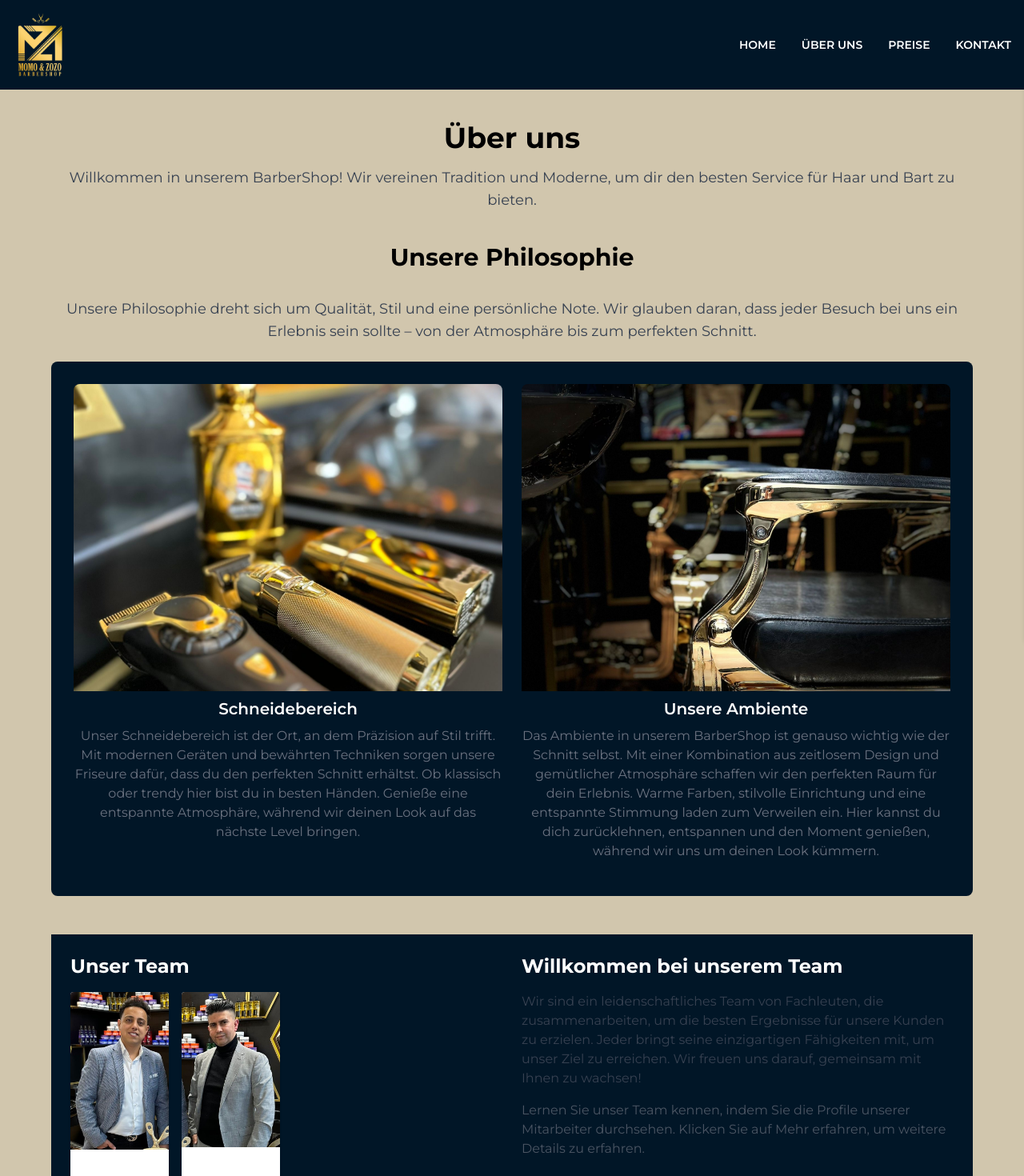
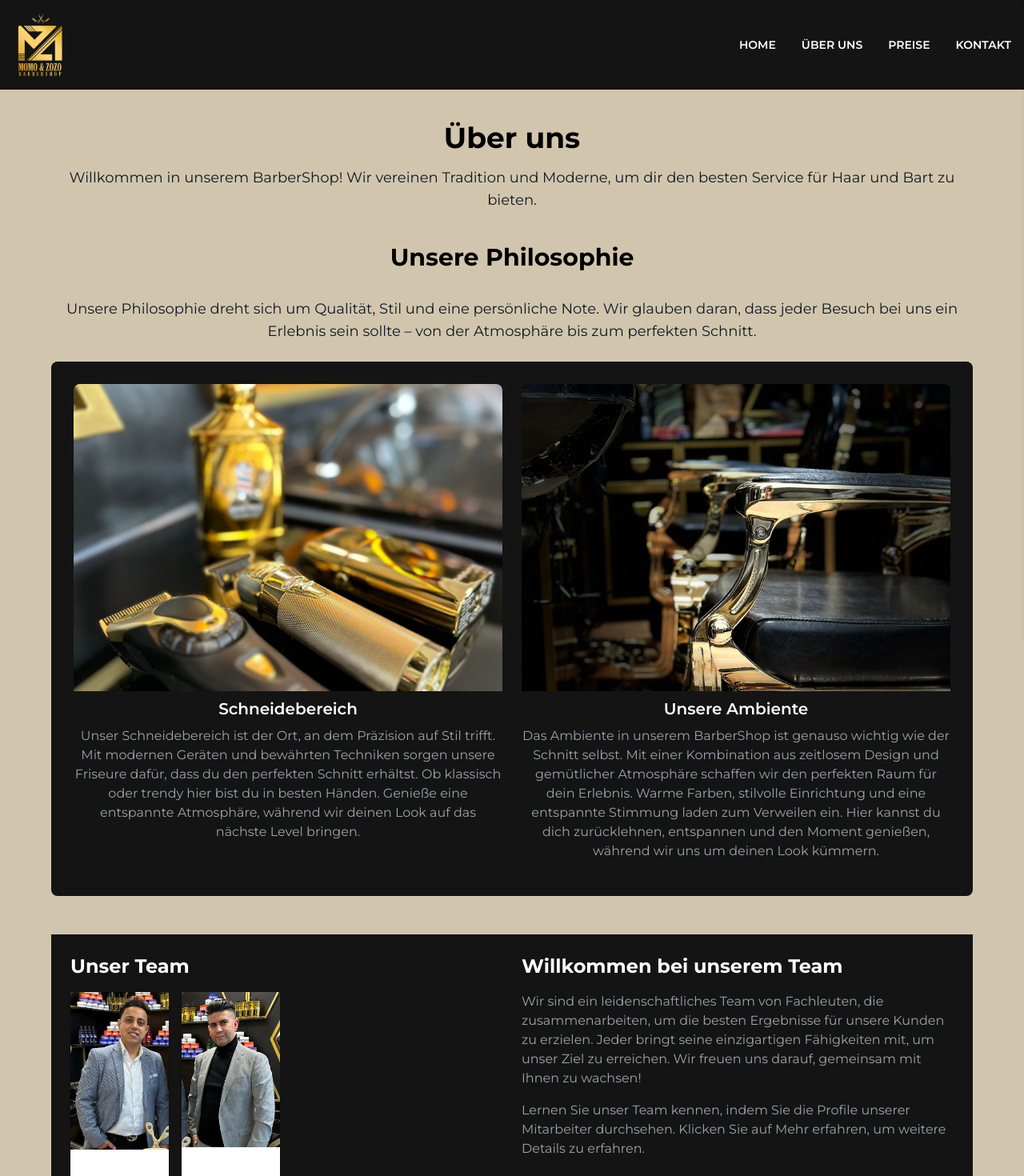
Before and after one commit to AliCodesX/barbershop-landingpage, a Next.js app: page /about in a window 1280 px wide. Shown: the top 1470 px of the page at 80% size. Built offline with nearby package versions, Linux system fonts and the light colour scheme.

Commit message:
new changes

```diff
--- a/app/about/page.tsx
+++ b/app/about/page.tsx
@@ -33,7 +33,7 @@ const UeberUns = () => {
             {/* Über uns Abschnitt */}
             <div className="text-center mb-10">
                 <h2 className="text-4xl font-bold text-black mb-4">Über uns</h2>
-                <p className="text-lg text-gray-700">
+                <p className="text-lg text-gray-900">
                     Willkommen in unserem BarberShop! Wir vereinen Tradition und Moderne, um dir den besten Service für
                     Haar und Bart zu bieten.
                 </p>
@@ -42,7 +42,7 @@ const UeberUns = () => {
 
             <div className="mb-12">
                 <h3 className="text-3xl font-bold text-center mb-8">Unsere Philosophie</h3>
-                <p className="text-lg text-center text-gray-700 mb-6">
+                <p className="text-lg text-center text-gray-900 mb-6">
                     Unsere Philosophie dreht sich um Qualität, Stil und eine persönliche Note. Wir glauben daran, dass
                     jeder Besuch bei uns ein Erlebnis sein sollte – von der Atmosphäre bis zum perfekten Schnitt.
                 </p>
@@ -59,8 +59,8 @@ const UeberUns = () => {
                                     className="absolute inset-0"
                                 />
                             </div>
-                            <h4 className="text-center text-xl font-semibold my-2">{philo.title}</h4>
-                            <p className="text-center text-gray-500 mb-4 ">{philo.text}</p>
+                            <h4 className="text-center  text-xl font-semibold my-2">{philo.title}</h4>
+                            <p className="text-center text-gray-400 mb-4 ">{philo.text}</p>
                         </div>
                     ))}
                 </div>
@@ -106,13 +106,13 @@ const UeberUns = () => {
                 {/* Rechter Container: Text */}
                 <div className="flex-1 lg:w-1/3 lg:pl-6 mt-6 lg:mt-0">
                     <h3 className="text-2xl font-bold mb-4">Willkommen bei unserem Team</h3>
-                    <p className="text-gray-700">
+                    <p className="text-gray-400">
                         Wir sind ein leidenschaftliches Team von Fachleuten, die zusammenarbeiten, um die besten
                         Ergebnisse für unsere Kunden zu erzielen.
                         Jeder bringt seine einzigartigen Fähigkeiten mit, um unser Ziel zu erreichen. Wir freuen uns
                         darauf, gemeinsam mit Ihnen zu wachsen!
                     </p>
-                    <p className="mt-4 text-gray-600">
+                    <p className="mt-4 text-gray-400">
                         Lernen Sie unser Team kennen, indem Sie die Profile unserer Mitarbeiter durchsehen. Klicken Sie
                         auf Mehr erfahren, um weitere Details zu erfahren.
                     </p>
@@ -127,13 +127,13 @@ const UeberUns = () => {
                     onClose={() => setSelectedMitarbeiter(null)}
                     className="flex items-center justify-center p-4"
                 >
-                    <div className="bg-white rounded-lg p-6 max-w-sm w-full">
+                    <div className="bg-richBlack rounded-lg p-6 max-w-sm w-full text-white">
                         <div className="flex flex-col items-center">
 
                             <Typography variant="h6"
                                         className="text-xl font-semibold mb-2">{selectedMitarbeiter.name}</Typography>
                             <Typography variant="body2"
-                                        className="text-gray-700 mb-4 text-center">{selectedMitarbeiter.erfahrung}</Typography>
+                                        className="text-gray-400 mb-4 text-center">{selectedMitarbeiter.erfahrung}</Typography>
                             <Button
                                 variant="contained"
                                 color="secondary"
--- a/tailwind.config.ts
+++ b/tailwind.config.ts
@@ -13,7 +13,7 @@ module.exports = {
       colors: {
         Dun: "#D1C6AD",
         Khaki: "#f5f5f5",
-        richBlack: "#011627",
+        richBlack: "#141414",
         ButtonRed: "#8B2635",
         hoverColor: "#ffaa17",
       },
```
